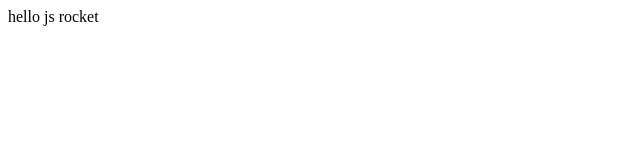
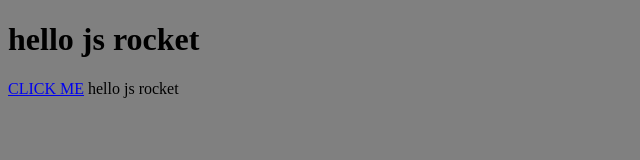
Before and after one commit to christiancloud/jsrocket, a plain HTML site: page index.html in a window 1280 px wide. Shown: the whole page, without its empty margins (0-640 px from the left). Drawn offline with Linux system fonts and the light colour scheme.

Commit message:
made some stuff happen

```diff
--- /dev/null
+++ b/css/style.css
@@ -0,0 +1,3 @@
+body{
+	background-color: grey;
+}
--- a/index.html
+++ b/index.html
@@ -1,5 +1,15 @@
+<!DOCTYPE html>
+<html>
+<head>
+	<title>JS Rocket</title>
+		<script type="text/javascript" src="js/script.js">
+		</script>
+		<link rel="stylesheet" type="text/css" href="css/style.css">
+</head>
+<body>
+	<h1>hello js rocket</h1>
+	<a href="#" onclick="sayMyName('Christian');">CLICK ME</a>
+</body>
+</html>
+
 hello js rocket
-
-<script type="text/javascript">
-	console.log('hello there friends!');
-</script>
--- /dev/null
+++ b/js/script.js
@@ -0,0 +1,30 @@
+var sayMyName = function (name) {
+	alert('My name is: '+name);
+}
+	var car = {
+		make: 'VW',
+		type: 'Polo',
+		color: 'blue',
+		isTurnedOn: false,
+		numberOfWheels: 4,
+		seats: [
+			'seat 1',
+			'seat 2',
+			'seat 3',
+			'seat 4',
+		],
+		turnOn: function () {
+			this.isTurnedOn = true;
+		},
+		fly: function () {
+			alert('fly');
+		},
+		switchCar: function (isOn) {
+			console.log('turn car ' +isOn);
+			if (isOn == true) {
+				this.isTurnedOn = true;
+			} else {
+				this.isTurnedOn = false;
+			}
+		}
+	};
```
Also changed, not shown: script.js (added, +31 -0 lines).
